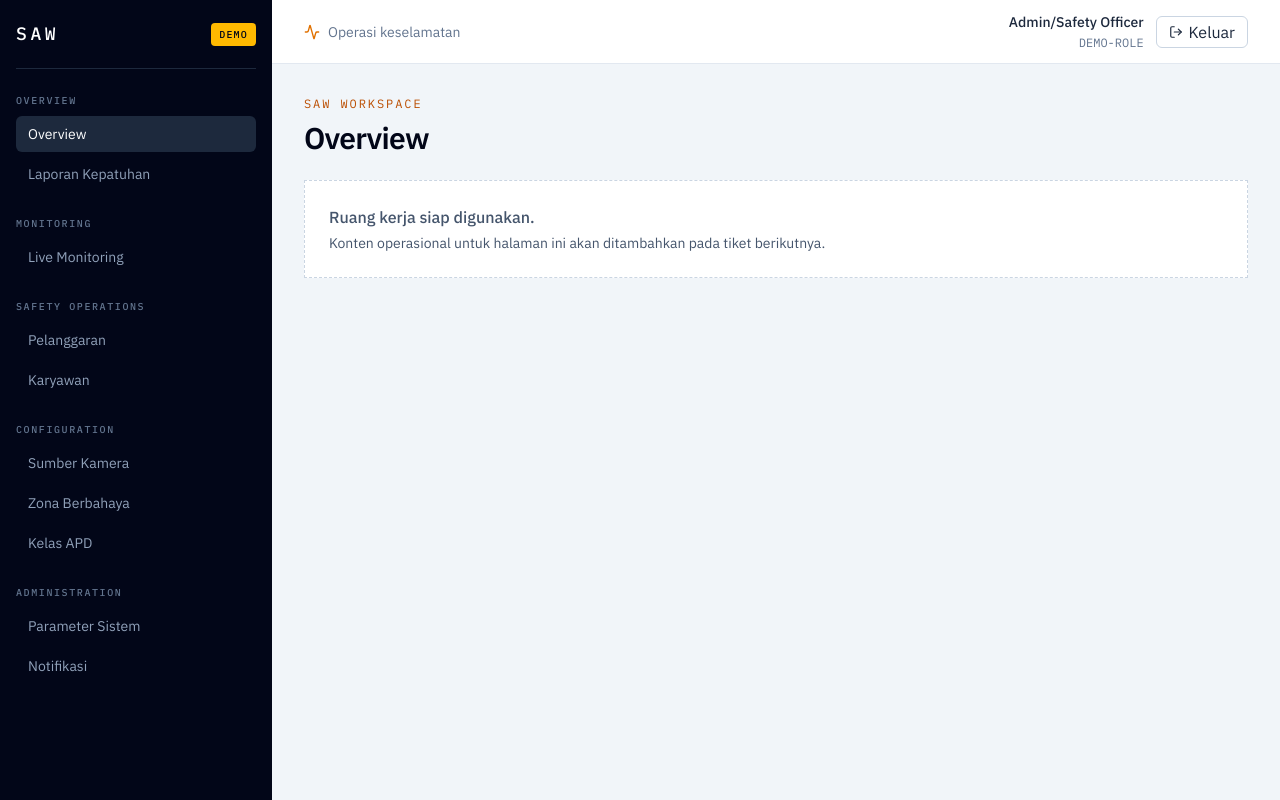
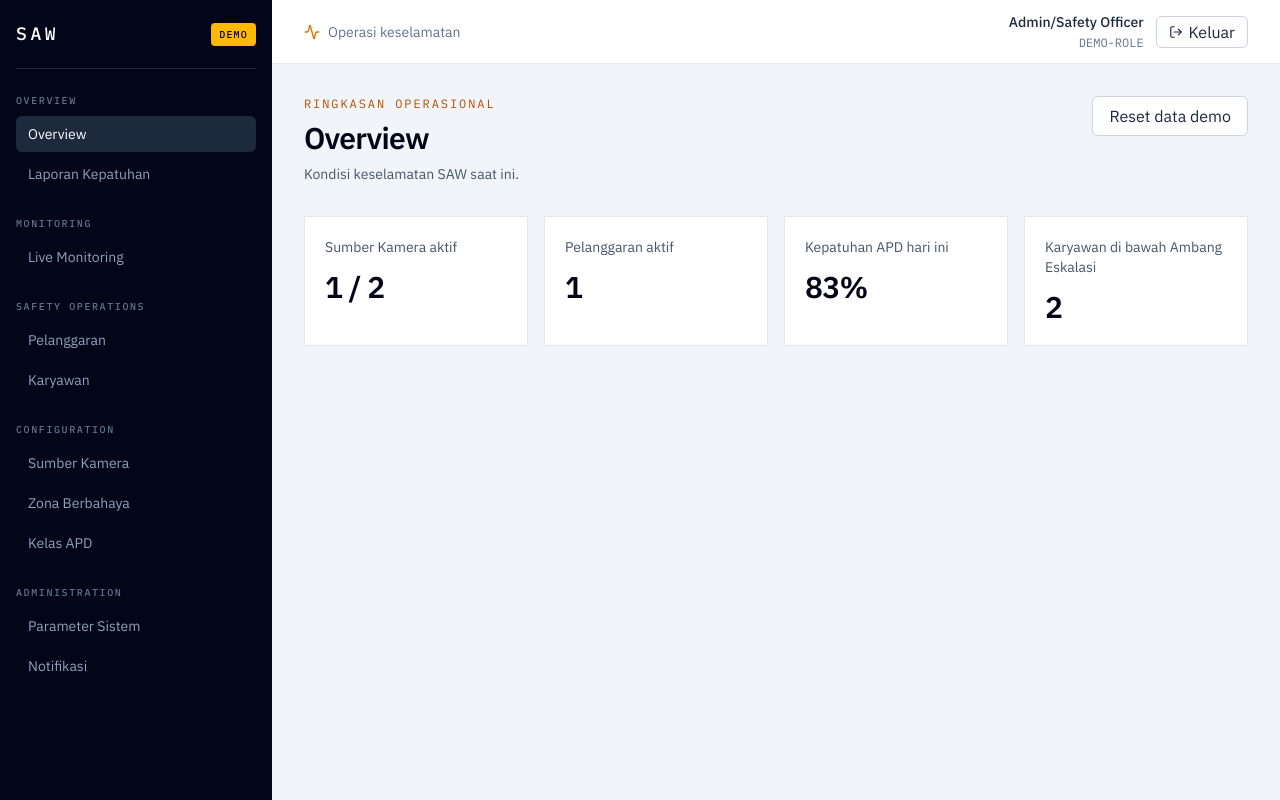
Before and after one commit to SAW-FORMULATRIX-BATCH-20/SafetyAlwaysWatch, a React (Vite) app in the folder frontend/: page / in a window 1280 px wide. Both pictures are taken after a click on the button "Masuk ke SAW". Built offline with nearby package versions, Linux system fonts and the light colour scheme.

Commit message:
feat(frontend): add persistent SAW overview

```diff
--- a/frontend/src/App.tsx
+++ b/frontend/src/App.tsx
@@ -13,6 +13,7 @@ import {
 import { Activity, ChevronRight, LockKeyhole, LogOut } from "lucide-react";
 
 import { Button } from "./components/ui/button";
+import { createMockSawService, type OverviewData, type SawService } from "./services/saw-service";
 
 type Role = "admin" | "supervisor" | "hrd";
 
@@ -228,6 +229,93 @@ function Page({ title }: { title: string }) {
   );
 }
 
+function Metric({ value, suffix = "" }: { suffix?: string; value: number }) {
+  const [displayedValue, setDisplayedValue] = useState(value);
+  const previousValue = useRef(value);
+
+  useEffect(() => {
+    const reducedMotion = window.matchMedia("(prefers-reduced-motion: reduce)").matches;
+    if (reducedMotion || previousValue.current === value) {
+      setDisplayedValue(value);
+      previousValue.current = value;
+      return undefined;
+    }
+
+    const metric = { value: previousValue.current };
+    const animation = animate(metric, {
+      value,
+      duration: 220,
+      ease: "outQuad",
+      onUpdate: () => setDisplayedValue(Math.round(metric.value)),
+    });
+    previousValue.current = value;
+    return () => {
+      animation.pause();
+    };
+  }, [value]);
+
+  return <strong className="mt-3 block text-3xl font-semibold tracking-tight text-slate-950">{displayedValue}{suffix}</strong>;
+}
+
+function Overview({ service }: { service: SawService }) {
+  const [overview, setOverview] = useState<OverviewData | null>();
+  const [error, setError] = useState<string>();
+  const [confirmingReset, setConfirmingReset] = useState(false);
+  const [refreshKey, setRefreshKey] = useState(0);
+
+  useEffect(() => {
+    let active = true;
+    service.getOverview().then((nextOverview) => {
+      if (active) setOverview(nextOverview);
+    }).catch((reason: unknown) => {
+      if (active) setError(reason instanceof Error ? reason.message : "Data demo SAW tidak dapat dimuat.");
+    });
+    return () => {
+      active = false;
+    };
+  }, [refreshKey, service]);
+
+  const retryLoad = () => {
+    setError(undefined);
+    setOverview(undefined);
+    setRefreshKey((key) => key + 1);
+  };
+
+  const resetDemoData = async () => {
+    const nextOverview = await service.resetDemoData();
+    setOverview(nextOverview);
+    setConfirmingReset(false);
+  };
+
+  if (error) {
+    return <section aria-live="polite"><h1 className="mt-2 text-3xl font-semibold tracking-tight text-slate-950">Overview</h1><div className="mt-6 border border-red-200 bg-red-50 p-6"><p className="font-medium text-red-900">Data demo tidak dapat dimuat</p><p className="mt-1 text-sm text-red-800">{error}</p><Button className="mt-4" onClick={retryLoad} variant="outline">Coba lagi</Button></div></section>;
+  }
+
+  if (overview === undefined) {
+    return <section aria-busy="true" aria-live="polite"><h1 className="mt-2 text-3xl font-semibold tracking-tight text-slate-950">Overview</h1><p className="mt-6 text-slate-600">Memuat ringkasan keselamatan…</p></section>;
+  }
+
+  if (overview === null) {
+    return <section aria-live="polite"><h1 className="mt-2 text-3xl font-semibold tracking-tight text-slate-950">Overview</h1><div className="mt-6 border border-dashed border-slate-300 bg-white p-6"><p className="font-medium">Belum ada data demo</p><p className="mt-1 text-sm text-slate-600">Tambahkan data SAW untuk melihat ringkasan keselamatan.</p></div></section>;
+  }
+
+  return (
+    <section>
+      <div className="flex flex-wrap items-start justify-between gap-4">
+        <div><p className="font-mono text-xs uppercase tracking-[0.16em] text-amber-700">Ringkasan operasional</p><h1 className="mt-2 text-3xl font-semibold tracking-tight text-slate-950">Overview</h1><p className="mt-2 text-sm text-slate-600">Kondisi keselamatan SAW saat ini.</p></div>
+        <Button onClick={() => setConfirmingReset(true)} variant="outline">Reset data demo</Button>
+      </div>
+      <div className="mt-8 grid gap-4 sm:grid-cols-2 xl:grid-cols-4">
+        <article className="border border-slate-200 bg-white p-5"><p className="text-sm text-slate-600">Sumber Kamera aktif</p><Metric suffix={` / ${overview.totalCameras}`} value={overview.activeCameras} /></article>
+        <article className="border border-slate-200 bg-white p-5"><p className="text-sm text-slate-600">Pelanggaran aktif</p><Metric value={overview.activeViolations} /></article>
+        <article className="border border-slate-200 bg-white p-5"><p className="text-sm text-slate-600">Kepatuhan APD hari ini</p><Metric suffix="%" value={overview.apdCompliance} /></article>
+        <article className="border border-slate-200 bg-white p-5"><p className="text-sm text-slate-600">Karyawan di bawah Ambang Eskalasi</p><Metric value={overview.employeesBelowEscalationThreshold} /></article>
+      </div>
+      {confirmingReset && <div aria-labelledby="reset-title" aria-modal="true" className="fixed inset-0 grid place-items-center bg-slate-950/40 p-5" role="dialog"><div className="w-full max-w-md bg-white p-6 shadow-xl"><h2 className="text-xl font-semibold" id="reset-title">Reset data demo?</h2><p className="mt-2 text-sm leading-6 text-slate-600">Semua perubahan demo akan dikembalikan ke seed awal.</p><div className="mt-6 flex justify-end gap-3"><Button onClick={() => setConfirmingReset(false)} variant="outline">Batal</Button><Button onClick={() => void resetDemoData()}>Reset data</Button></div></div></div>}
+    </section>
+  );
+}
+
 function RestrictedAccess({ persona }: { persona: Persona }) {
   return (
     <section className="mx-auto max-w-2xl border border-amber-200 bg-amber-50 p-6 sm:p-8">
@@ -240,12 +328,13 @@ function RestrictedAccess({ persona }: { persona: Persona }) {
   );
 }
 
-function ProtectedPage({ persona, allowedRoles, title }: { persona: Persona; allowedRoles: Role[]; title: string }) {
+function ProtectedPage({ persona, allowedRoles, service, title }: { persona: Persona; allowedRoles: Role[]; service: SawService; title: string }) {
   if (!allowedRoles.includes(persona.role)) return <RestrictedAccess persona={persona} />;
+  if (title === "Overview") return <Overview service={service} />;
   return <Page title={title} />;
 }
 
-function RoutedApplication({ initialPersona }: { initialPersona?: Role }) {
+function RoutedApplication({ initialPersona, service }: { initialPersona?: Role; service: SawService }) {
   const [role, setRole] = useState<Role | undefined>(initialPersona);
   const navigate = useNavigate();
   const persona = role ? getPersona(role) : undefined;
@@ -269,14 +358,16 @@ function RoutedApplication({ initialPersona }: { initialPersona?: Role }) {
       <Routes>
         <Route path="/login" element={<Navigate replace to={persona.landingPath} />} />
         <Route path="/" element={<Navigate replace to={persona.landingPath} />} />
-        {pages.map((page) => <Route element={<ProtectedPage allowedRoles={page.roles} persona={persona} title={page.title} />} key={page.path} path={page.path} />)}
+        {pages.map((page) => <Route element={<ProtectedPage allowedRoles={page.roles} persona={persona} service={service} title={page.title} />} key={page.path} path={page.path} />)}
         <Route path="*" element={<Navigate replace to={persona.landingPath} />} />
       </Routes>
     </ApplicationShell>
   );
 }
 
-export function App({ initialEntries, initialPersona }: { initialEntries?: string[]; initialPersona?: Role }) {
-  if (initialEntries) return <MemoryRouter initialEntries={initialEntries}><RoutedApplication initialPersona={initialPersona} /></MemoryRouter>;
-  return <BrowserRouter><RoutedApplication initialPersona={initialPersona} /></BrowserRouter>;
+const defaultService = createMockSawService();
+
+export function App({ initialEntries, initialPersona, service = defaultService }: { initialEntries?: string[]; initialPersona?: Role; service?: SawService }) {
+  if (initialEntries) return <MemoryRouter initialEntries={initialEntries}><RoutedApplication initialPersona={initialPersona} service={service} /></MemoryRouter>;
+  return <BrowserRouter><RoutedApplication initialPersona={initialPersona} service={service} /></BrowserRouter>;
 }
--- /dev/null
+++ b/frontend/src/services/saw-service.ts
@@ -0,0 +1,112 @@
+export type ServiceScenario = "ready" | "loading" | "empty" | "error";
+
+type Camera = { id: string; status: "online" | "offline" };
+type Employee = { id: string; departmentId: string; safetyScore: number };
+type DemoData = {
+  cameras: Camera[];
+  compliance: { compliantObservations: number; totalObservations: number };
+  departments: string[];
+  employees: Employee[];
+  escalationThreshold: number;
+  violations: Array<{ id: string; status: "confirmed" | "cleared" }>;
+  zones: string[];
+};
+
+export type OverviewData = {
+  activeCameras: number;
+  activeViolations: number;
+  apdCompliance: number;
+  employeesBelowEscalationThreshold: number;
+  totalCameras: number;
+};
+
+export interface SawService {
+  getOverview(): Promise<OverviewData | null>;
+  resetDemoData(): Promise<OverviewData>;
+}
+
+type MockServiceOptions = {
+  initialData?: DemoData;
+  scenario?: ServiceScenario;
+  storage?: Storage | null;
+};
+
+const storageKey = "saw-demo-data";
+
+const seedData: DemoData = {
+  cameras: [
+    { id: "CAM-01", status: "online" },
+    { id: "CAM-02", status: "offline" },
+  ],
+  zones: ["ZON-01", "ZON-02", "ZON-03", "ZON-04"],
+  departments: ["Produksi", "Gudang", "Pemeliharaan"],
+  employees: [
+    { id: "EMP-01", departmentId: "Produksi", safetyScore: 92 },
+    { id: "EMP-02", departmentId: "Produksi", safetyScore: 84 },
+    { id: "EMP-03", departmentId: "Produksi", safetyScore: 58 },
+    { id: "EMP-04", departmentId: "Produksi", safetyScore: 77 },
+    { id: "EMP-05", departmentId: "Gudang", safetyScore: 68 },
+    { id: "EMP-06", departmentId: "Gudang", safetyScore: 96 },
+    { id: "EMP-07", departmentId: "Gudang", safetyScore: 55 },
+    { id: "EMP-08", departmentId: "Gudang", safetyScore: 73 },
+    { id: "EMP-09", departmentId: "Pemeliharaan", safetyScore: 88 },
+    { id: "EMP-10", departmentId: "Pemeliharaan", safetyScore: 90 },
+    { id: "EMP-11", departmentId: "Pemeliharaan", safetyScore: 79 },
+    { id: "EMP-12", departmentId: "Pemeliharaan", safetyScore: 65 },
+  ],
+  escalationThreshold: 60,
+  violations: [
+    { id: "VIO-01", status: "confirmed" },
+    { id: "VIO-02", status: "cleared" },
+  ],
+  compliance: { compliantObservations: 83, totalObservations: 100 },
+};
+
+function clone<T>(value: T): T {
+  return JSON.parse(JSON.stringify(value)) as T;
+}
+
+function calculateOverview(data: DemoData): OverviewData {
+  return {
+    activeCameras: data.cameras.filter((camera) => camera.status === "online").length,
+    totalCameras: data.cameras.length,
+    activeViolations: data.violations.filter((violation) => violation.status === "confirmed").length,
+    apdCompliance: data.compliance.totalObservations === 0
+      ? 0
+      : Math.round((data.compliance.compliantObservations / data.compliance.totalObservations) * 100),
+    employeesBelowEscalationThreshold: data.employees.filter(
+      (employee) => employee.safetyScore < data.escalationThreshold,
+    ).length,
+  };
+}
+
+export function createMockSawService({
+  initialData,
+  scenario = "ready",
+  storage = typeof window === "undefined" ? null : window.localStorage,
+}: MockServiceOptions = {}): SawService {
+  const readData = (): DemoData => {
+    const persisted = storage?.getItem(storageKey);
+    if (persisted) return JSON.parse(persisted) as DemoData;
+
+    const data = clone(initialData ?? seedData);
+    storage?.setItem(storageKey, JSON.stringify(data));
+    return data;
+  };
+
+  const persist = (data: DemoData) => storage?.setItem(storageKey, JSON.stringify(data));
+
+  return {
+    async getOverview() {
+      if (scenario === "loading") return new Promise<null>(() => undefined);
+      if (scenario === "error") throw new Error("Data demo SAW tidak dapat dimuat.");
+      if (scenario === "empty") return null;
+      return calculateOverview(readData());
+    },
+    async resetDemoData() {
+      const data = clone(seedData);
+      persist(data);
+      return calculateOverview(data);
+    },
+  };
+}
--- a/frontend/src/test/setup.ts
+++ b/frontend/src/test/setup.ts
@@ -4,6 +4,7 @@ import { afterEach } from "vitest";
 
 afterEach(() => {
   cleanup();
+  window.localStorage.clear();
 });
 
 Object.defineProperty(window, "matchMedia", {
```
Also changed, not shown: 1 other file (tests, documents, lock files or other folders).
